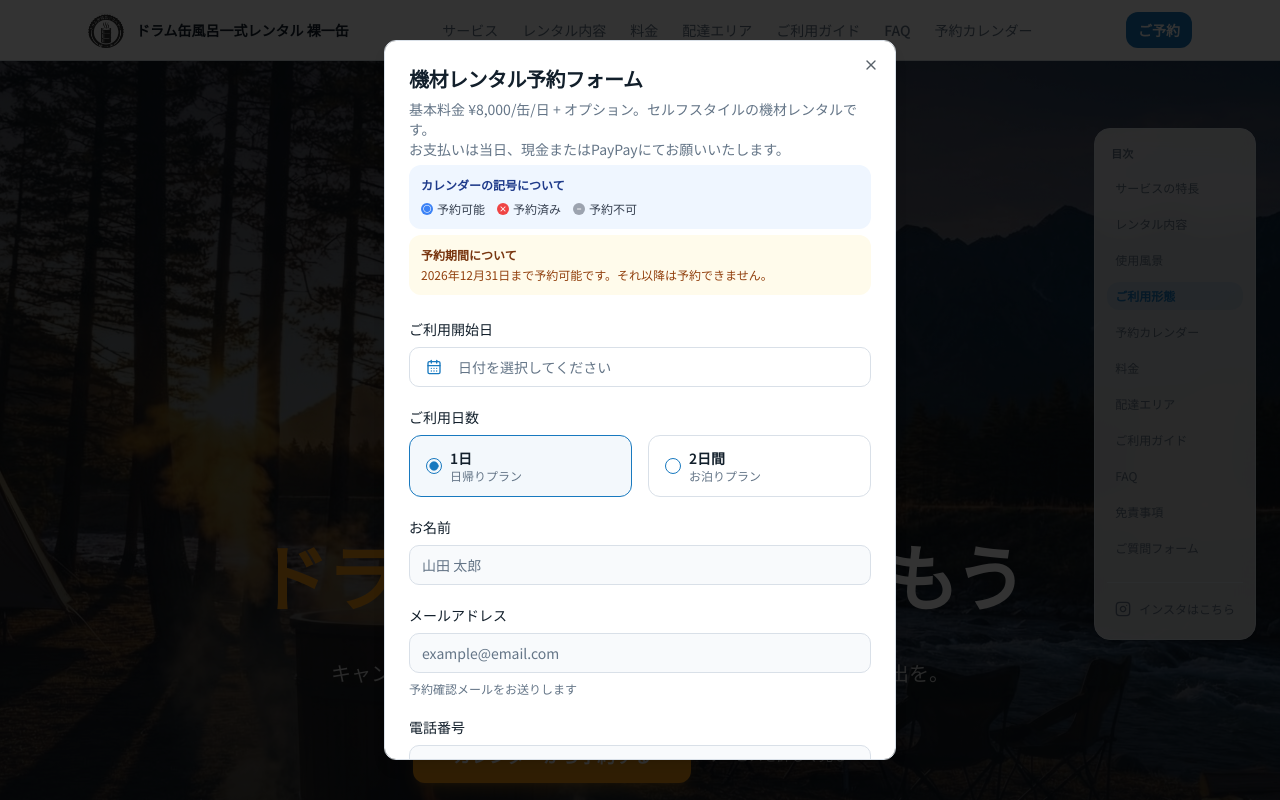
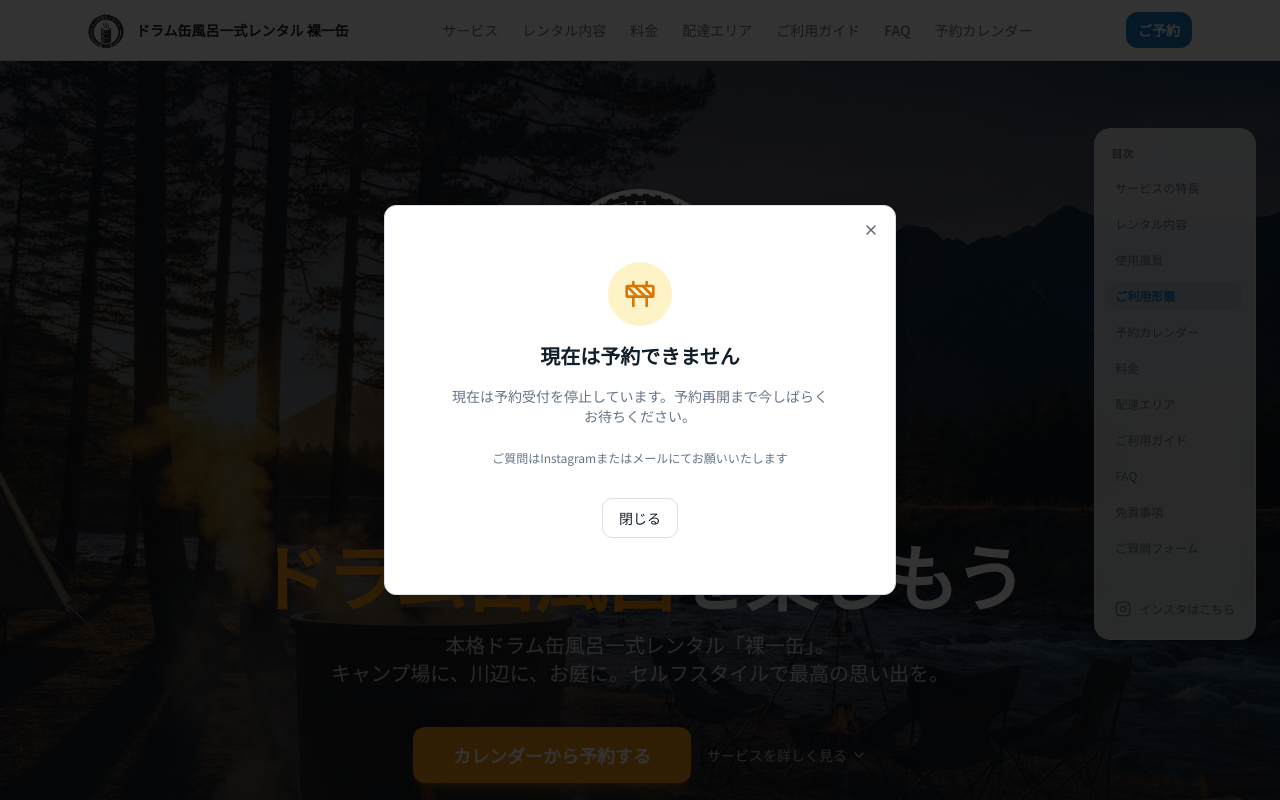
Before and after one commit to toriopun-byte/drum-can-delivery-hyper, a Next.js app: page / in a window 1280 px wide. Both pictures are taken after a click on the button "ご予約". Shown: the top 800 px of the page. Built offline with nearby package versions, Linux system fonts and the light colour scheme.

Commit message:
chore: centralize reservation toggle and keep booking off

```diff
--- a/components/calendar-section.tsx
+++ b/components/calendar-section.tsx
@@ -19,10 +19,7 @@ import {
 } from "date-fns"
 import useSWR from "swr"
 import { fetchCalendarData, type CalendarData } from "@/lib/calendar-demo"
-
-// 予約機能のON/OFF設定 - falseにすると「準備中」表示になります
-// 「戻して」と言われたら true に変更してください
-const RESERVATION_ENABLED = false
+import { RESERVATION_ENABLED } from "@/lib/reservation-config"
 
 // 予約可能な最終日（2026年12月31日）
 const MAX_RESERVATION_DATE = new Date(2026, 11, 31) // 月は0-indexed（11 = 12月）
@@ -83,9 +80,11 @@ export function CalendarSection() {
             {"予約カレンダー"}
           </span>
           <h2 className="text-3xl md:text-4xl font-bold text-foreground text-balance">
-            {"ご希望の日付を選んで予約"}
+            {RESERVATION_ENABLED ? "ご希望の日付を選んで予約" : "現在は予約できません"}
           </h2>
           <p className="mt-3 text-muted-foreground max-w-xl mx-auto">
+            {RESERVATION_ENABLED ? (
+              <>
                 {"Googleカレンダーと連動した最新の空き状況です。"}
                 <br className="hidden sm:block" />
                 <span className="inline-flex items-center gap-1">
@@ -100,6 +99,10 @@ export function CalendarSection() {
                   <span className="font-bold text-muted-foreground">{"-"}</span>
                   {"が予約不可（過去日・休業日など）です。"}
                 </span>
+              </>
+            ) : (
+              "現在は予約受付を停止しています。再開まで今しばらくお待ちください。"
+            )}
           </p>
         </div>
 
@@ -303,10 +306,10 @@ export function CalendarSection() {
                   <Construction className="w-8 h-8 text-amber-600" />
                 </div>
                 <h3 className="text-xl font-bold text-foreground">
-                  {"現在準備中のため予約できません"}
+                  {"現在は予約できません"}
                 </h3>
                 <p className="text-muted-foreground text-sm max-w-sm">
-                  {"ただいま準備を進めております。予約開始まで今しばらくお待ちください。"}
+                  {"現在は予約受付を停止しています。予約再開まで今しばらくお待ちください。"}
                 </p>
                 <p className="text-xs text-muted-foreground mt-2">
                   {"ご質問はInstagramまたはメールにてお願いいたします"}
--- a/components/reservation-modal.tsx
+++ b/components/reservation-modal.tsx
@@ -25,10 +25,11 @@ import { Calendar } from "@/components/ui/calendar"
 import { Popover, PopoverContent, PopoverTrigger } from "@/components/ui/popover"
 import { RadioGroup, RadioGroupItem } from "@/components/ui/radio-group"
 import { Checkbox } from "@/components/ui/checkbox"
-import { CheckCircle2, CalendarDays, Loader2 } from "lucide-react"
+import { CheckCircle2, CalendarDays, Loader2, Construction } from "lucide-react"
 import { ja } from "date-fns/locale"
 import { format, isBefore, startOfDay, addDays, isSameDay, parseISO, isAfter } from "date-fns"
 import useSWR, { useSWRConfig } from "swr"
+import { RESERVATION_ENABLED } from "@/lib/reservation-config"
 
 // 予約可能な最終日（2026年12月31日）
 const MAX_RESERVATION_DATE = new Date(2026, 11, 31) // 月は0-indexed（11 = 12月）
@@ -36,7 +37,7 @@ const MAX_RESERVATION_DATE = new Date(2026, 11, 31) // 月は0-indexed（11 = 12
 /* ------------------------------------------------------------------ */
 /*  Pricing Constants                                                  */
 /* ------------------------------------------------------------------ */
-const BASE_PRICE = 8000
+const BASE_PRICE = 6000
 
 const ADD_ONS = [
   { id: "firewood", label: "薪セット（1束）", price: 1500 },
@@ -265,14 +266,32 @@ export function ReservationModal({ children, defaultDate }: ReservationModalProp
     <Dialog open={open} onOpenChange={handleOpenChange}>
       <DialogTrigger asChild>{children}</DialogTrigger>
       <DialogContent className="sm:max-w-lg bg-card text-card-foreground max-h-[90vh] overflow-y-auto">
-        {!submitted ? (
+        {!RESERVATION_ENABLED ? (
+          <div className="flex flex-col items-center text-center gap-4 py-8">
+            <div className="w-16 h-16 rounded-full bg-amber-100 flex items-center justify-center">
+              <Construction className="w-8 h-8 text-amber-600" />
+            </div>
+            <h3 className="text-xl font-bold text-foreground">
+              {"現在は予約できません"}
+            </h3>
+            <p className="text-muted-foreground text-sm max-w-sm">
+              {"現在は予約受付を停止しています。予約再開まで今しばらくお待ちください。"}
+            </p>
+            <p className="text-xs text-muted-foreground mt-2">
+              {"ご質問はInstagramまたはメールにてお願いいたします"}
+            </p>
+            <Button variant="outline" onClick={() => handleOpenChange(false)} className="mt-4 border-border text-foreground hover:bg-secondary bg-transparent">
+              {"閉じる"}
+            </Button>
+          </div>
+        ) : !submitted ? (
           <>
             <DialogHeader>
               <DialogTitle className="text-xl font-bold text-foreground">
                 {"機材レンタル予約フォーム"}
               </DialogTitle>
               <DialogDescription className="text-muted-foreground">
-                {"基本料金 ¥8,000/缶/日 + オプション。セルフスタイルの機材レンタルです。"}
+                {"基本料金 ¥6,000/缶/日 + オプション。セルフスタイルの機材レンタルです。"}
                 <br />
                 {"お支払いは当日、現金またはPayPayにてお願いいたします。"}
               </DialogDescription>
--- /dev/null
+++ b/lib/reservation-config.ts
@@ -0,0 +1,5 @@
+// 予約受付の全体ON/OFF。
+// true: 予約可能（フォームとカレンダー選択を表示）
+// false: 予約不可（「現在は予約できません」を表示）
+// 予約を再開したいときは true に変更してください。
+export const RESERVATION_ENABLED = false
```
Also changed, not shown: 1 other file (tests, documents, lock files or other folders). Lines whose indentation alone changed are shown as unchanged.
